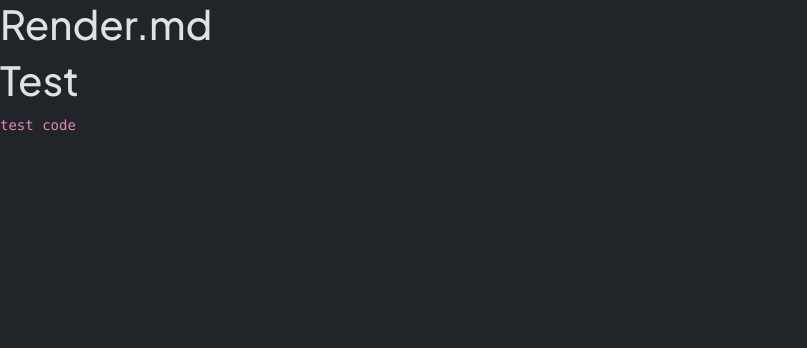
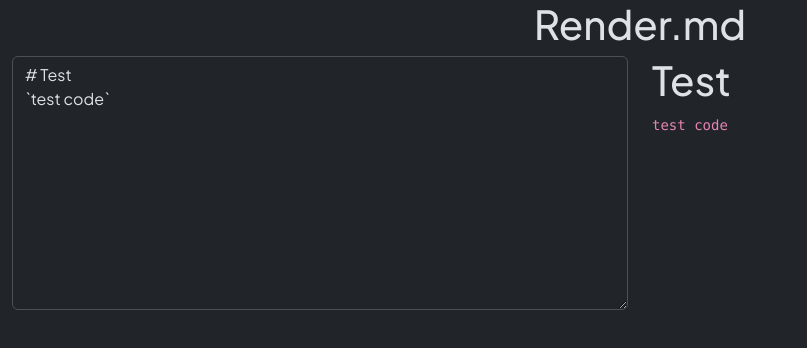
Before and after one commit to faizbyp/render-md, a React (Vite) app: page / in a window 1280 px wide. Shown: the top 348 px of the page, without its empty margins (0-807 px from the left). Built offline with nearby package versions, Linux system fonts and the light colour scheme.

Commit message:
add layout

```diff
--- a/src/App.jsx
+++ b/src/App.jsx
@@ -2,14 +2,27 @@ import DOMPurify from "dompurify";
 import { marked } from "marked";
 
 function App() {
-  const str = DOMPurify.sanitize(marked.parse('# Test\n`test code`'));
+  const current = '# Test\n`test code`';
+
+  const str = DOMPurify.sanitize(marked.parse(current));
   const md = { __html: str };
 
   return (
-    <>
-      <h1>Render.md</h1>
-      <div dangerouslySetInnerHTML={md} />
-    </>
+    <main className="container-fluid" style={{height: '100svh'}}>
+      <section className="row text-center">
+        <h1>Render.md</h1>
+      </section>
+      <div className="row">
+        <section className="col-12 col-lg-6">
+          <textarea name="markdown" className="form-control" id="text" cols="30" rows="10">
+            {current}
+          </textarea>
+        </section>
+        <section className="col-12 col-lg-6">
+          <div dangerouslySetInnerHTML={md} />
+        </section>
+      </div>
+    </main>
   );
 }
 
```
Also changed, not shown: 1 other file (tests, documents, lock files or other folders).
